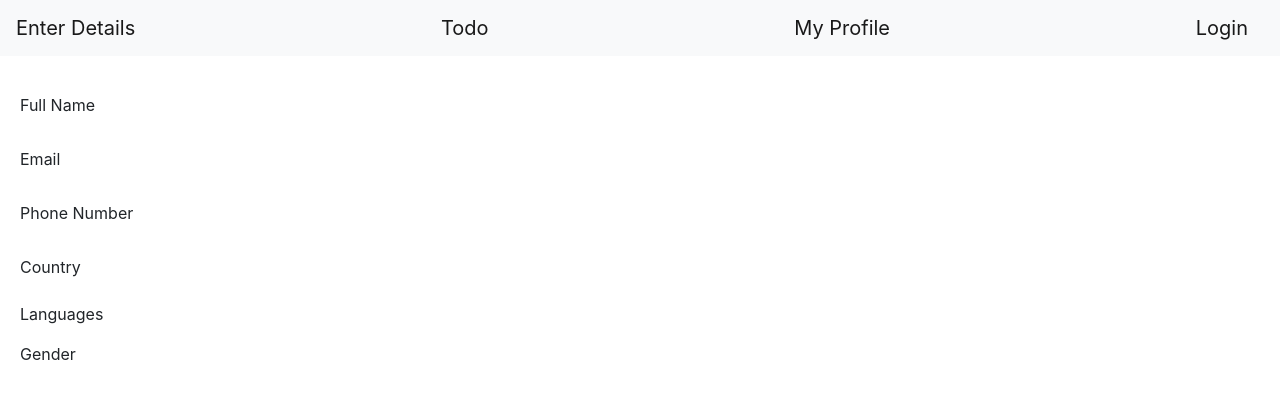
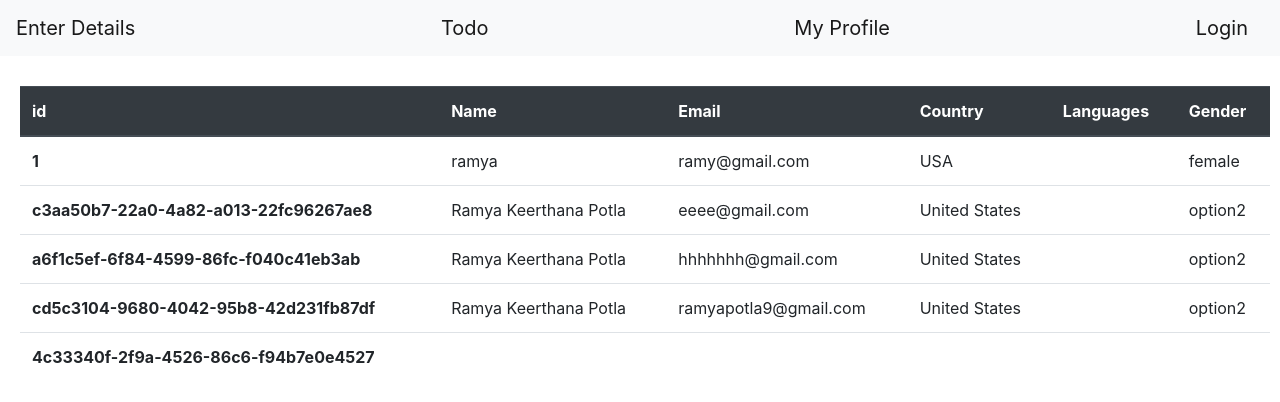
Before and after one commit to RamyaKeerthanaPotla/react-todo, a React (Create React App) app: page /myprofile in a window 1280 px wide. Shown: the top 402 px of the page. Built offline with nearby package versions, Linux system fonts and the light colour scheme; data requests are answered from the project's data file.

Commit message:
map function on array of objects for bootstarp table - array defined in useState

```diff
--- a/src/components/my-profile.js
+++ b/src/components/my-profile.js
@@ -3,7 +3,7 @@
 import axios from "axios";
 
 export const MyProfile = () => {
-  const [profileData, setProfileData] = useState("");
+  const [profileData, setProfileData] = useState([]);
   useEffect(() => {
     axios
       .get("http://localhost:4000/details")
@@ -14,52 +14,30 @@
   console.log(profileData);
   return (
     <div className=" profile-form">
-      <form className="was-validated">
-        <div className="form-group row">
-          <label for="inputName" className="col-sm-2 col-form-label">
-            Full Name
-          </label>
-          <div className="col-sm-4"></div>
-        </div>
-
-        <div className="form-group row">
-          <label for="colFormLabel" className="col-sm-2 col-form-label">
-            Email
-          </label>
-          <div className="col-sm-4"></div>
-        </div>
-
-        <div className="form-group row">
-          <label for="inputPhoneNumber" className="col-sm-2 col-form-label">
-            Phone Number
-          </label>
-          <div className="col-sm-4"></div>
-        </div>
-
-        <div className="form-group row common-flex">
-          <label for="inputCountry" className="col-sm-2 col-form-label">
-            Country
-          </label>
-        </div>
-
-        <div className="form-group row">
-          <div className="col-sm-3 ">
-            <div className="form-check form-check-inline">
-              <label className="form-check-label" for="gridCheck1">
-                Languages
-              </label>
-            </div>
-            <div className="form-check form-check-inline female-checkbox"></div>
-          </div>
-        </div>
-
-        <div className="form-check form-check-inline">
-          <label className="form-check-label" for="inlineRadio1">
-            Gender
-          </label>
-        </div>
-        <div className="form-check form-check-inline"></div>
-      </form>
+      <table className="table">
+        <thead className="thead-dark">
+          <tr>
+            <th scope="col">id</th>
+            <th scope="col">Name</th>
+            <th scope="col">Email</th>
+            <th scope="col">Country</th>
+            <th scope="col">Languages</th>
+            <th scope="col">Gender</th>
+          </tr>
+        </thead>
+        <tbody>
+          {profileData.map((data, id) => (
+            <tr>
+              <th scope="row">{data.id}</th>
+              <td>{data.name}</td>
+              <td>{data.email}</td>
+              <td>{data.country}</td>
+              <td>{data.language}</td>
+              <td>{data.gender}</td>
+            </tr>
+          ))}
+        </tbody>
+      </table>
     </div>
   );
 };
```
